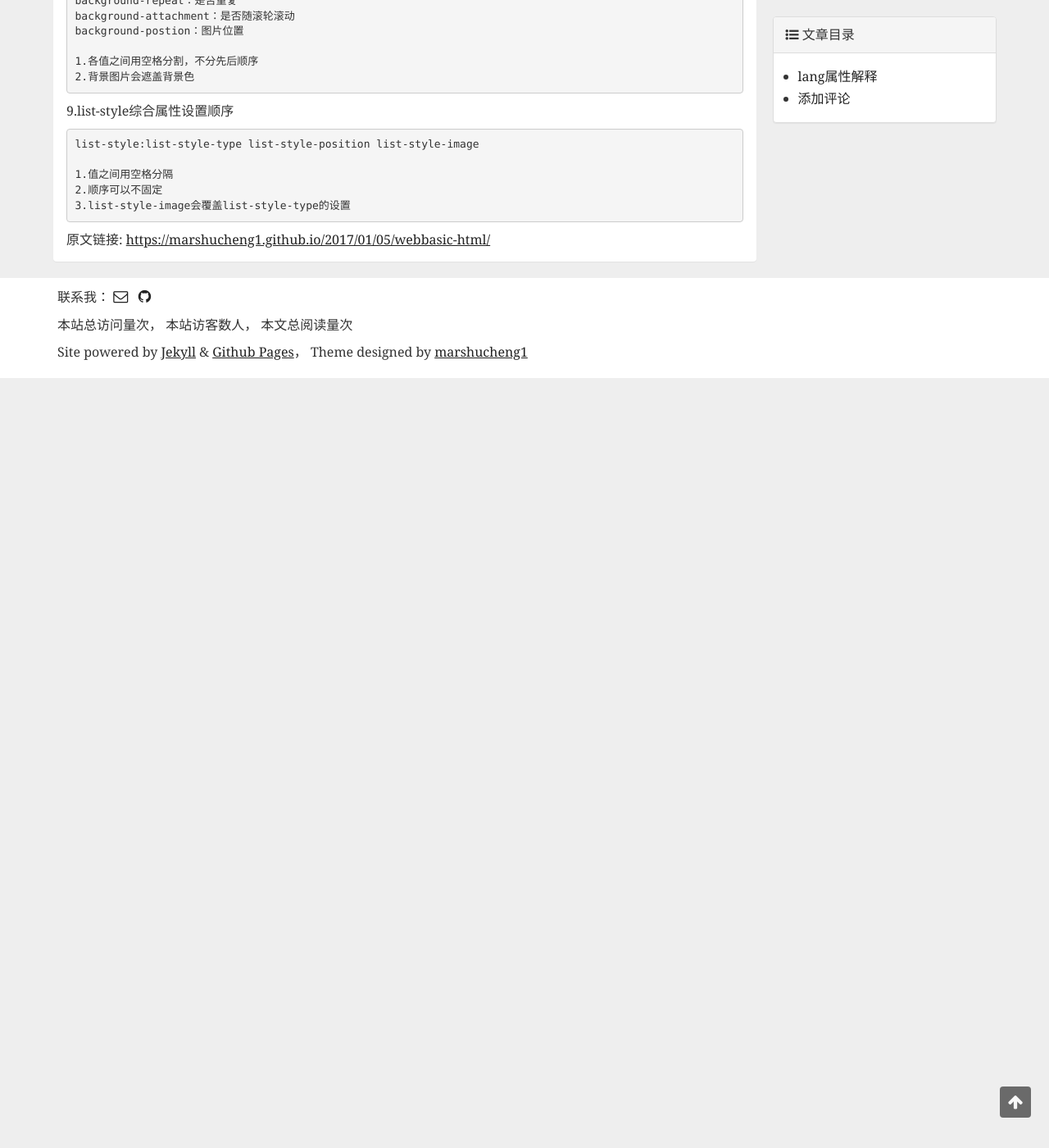
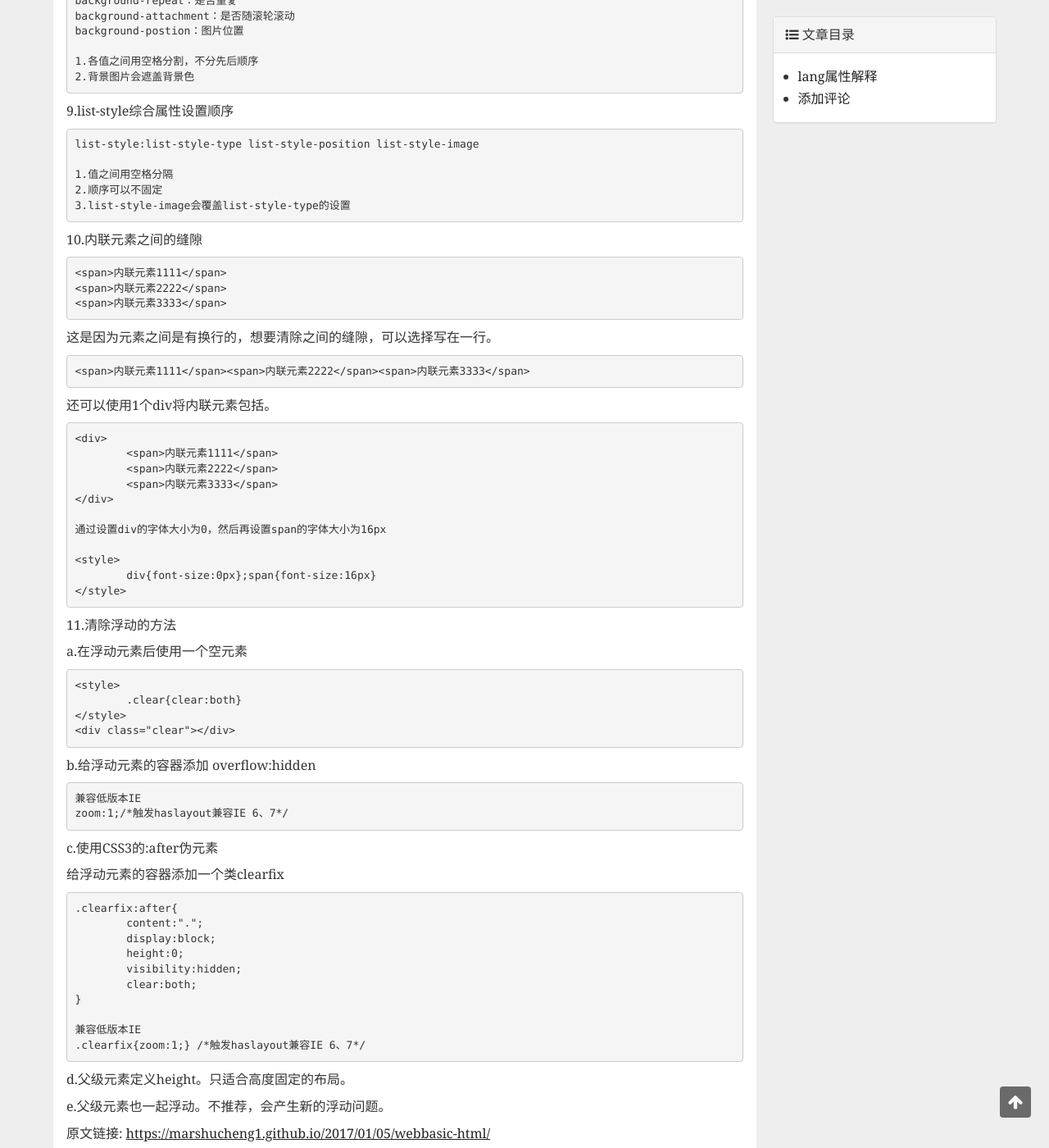
Before and after one commit to marshucheng1/marshucheng1.github.io, a Jekyll site: the page built from _posts/2017-01-05-webbasic-html.md, in a window 1280 px wide and 1400 px high, scrolled down 1209 px. Shown: the whole window at 82% size. Built offline with Jekyll 4.4.1, drawn with Linux system fonts in a browser that asks for light colours; comment, search, counter and statistics services are not loaded; before the commit the page ends 1670 px from its top, so only the background shows below that.

Commit message:
Update 2017-01-05-webbasic-html.md

```diff
--- a/_posts/2017-01-05-webbasic-html.md
+++ b/_posts/2017-01-05-webbasic-html.md
@@ -76,3 +76,60 @@ author: MarsHu
 	1.值之间用空格分隔
 	2.顺序可以不固定
 	3.list-style-image会覆盖list-style-type的设置
+
+10.内联元素之间的缝隙
+
+	<span>内联元素1111</span>
+	<span>内联元素2222</span>
+	<span>内联元素3333</span>
+
+这是因为元素之间是有换行的，想要清除之间的缝隙，可以选择写在一行。
+
+	<span>内联元素1111</span><span>内联元素2222</span><span>内联元素3333</span>
+
+还可以使用1个div将内联元素包括。
+
+	<div>
+		<span>内联元素1111</span>
+		<span>内联元素2222</span>
+		<span>内联元素3333</span>
+	</div>
+
+	通过设置div的字体大小为0，然后再设置span的字体大小为16px
+
+	<style>
+		div{font-size:0px};span{font-size:16px}
+	</style>
+
+11.清除浮动的方法
+
+a.在浮动元素后使用一个空元素
+
+	<style>
+		.clear{clear:both}
+	</style>
+	<div class="clear"></div>
+
+b.给浮动元素的容器添加 overflow:hidden
+
+	兼容低版本IE
+	zoom:1;/*触发haslayout兼容IE 6、7*/
+
+c.使用CSS3的:after伪元素
+
+给浮动元素的容器添加一个类clearfix
+
+	.clearfix:after{
+		content:".";
+		display:block;
+		height:0;
+		visibility:hidden;
+		clear:both;
+	}
+
+	兼容低版本IE
+	.clearfix{zoom:1;} /*触发haslayout兼容IE 6、7*/
+
+d.父级元素定义height。只适合高度固定的布局。
+
+e.父级元素也一起浮动。不推荐，会产生新的浮动问题。
```
